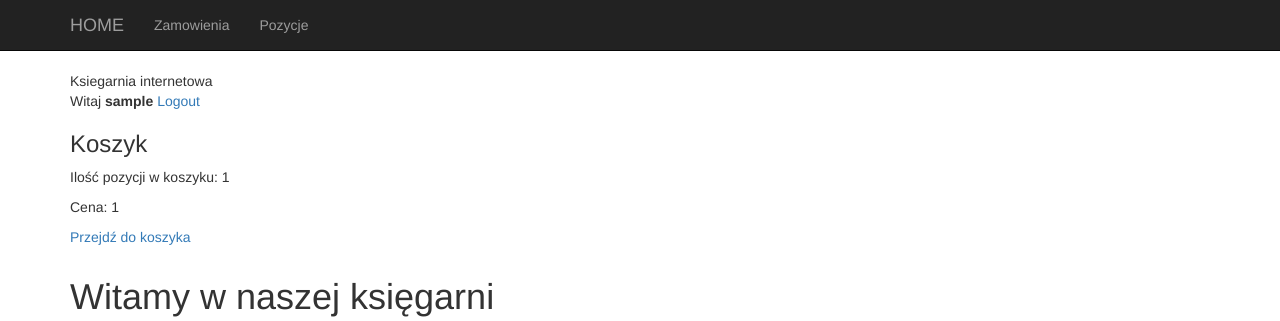
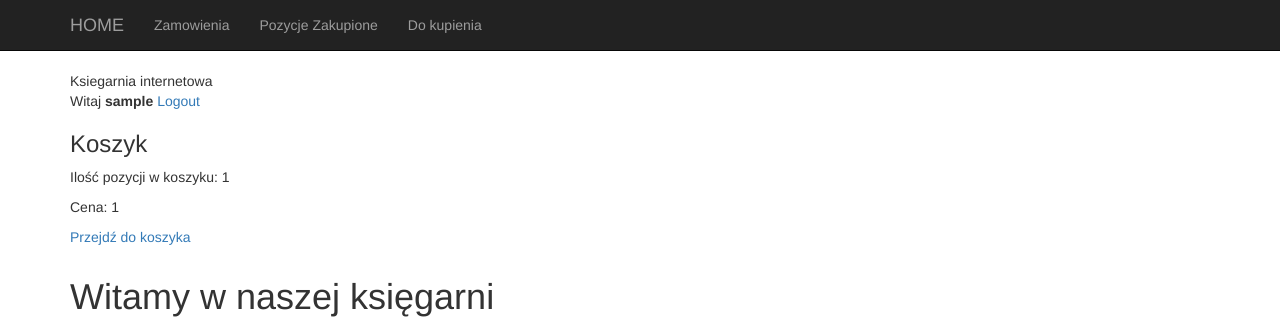
Before and after one commit to rsulkowicz/AplikacjeInternetowe2016-17, a PHP site: page /index.php in a window 1280 px wide. Shown: the top 321 px of the page. Run offline with PHP 8.4, Linux system fonts and the light colour scheme; the visitor is signed in with stand-in values (Sample User, id 1); data comes from the database, SQL or seed files in the repository.

Commit message:
Zmiana funkcjonalności menu
uwzględnienie autorów oraz zakupionych

```diff
--- a/html/includes/menu.php
+++ b/html/includes/menu.php
@@ -19,6 +19,7 @@ if (!empty($login)) {
  <div id="navbar" class="collapse navbar-collapse">
  <ul class="nav navbar-nav">
  <li><a href="/<?= APP_ROOT ?>/pozycja">Pozycje</a></li>
+ <li><a href="/<?= APP_ROOT ?>/autorzy">Autorzy</a></li>
  <li><a href="/<?= APP_ROOT ?>/kategoria">Kategorie</a></li>
  <li><a href="/<?= APP_ROOT ?>/zamowienie">Zamowienia</a></li>
  </ul>
@@ -43,7 +44,8 @@ if (!empty($login)) {
  <div id="navbar" class="collapse navbar-collapse">
  <ul class="nav navbar-nav">
  <li><a href="/<?= APP_ROOT ?>/zamowienie/moje_zamowienia">Zamowienia</a></li>
- <li><a href="/<?= APP_ROOT ?>/pozycja">Pozycje</a></li>
+ <li><a href="/<?= APP_ROOT ?>/zakupione">Pozycje Zakupione</a></li>
+ <li><a href="/<?= APP_ROOT ?>/pozycja">Do kupienia</a></li>
  </ul>
  </div><!--/.nav-collapse -->
  </div>
```
